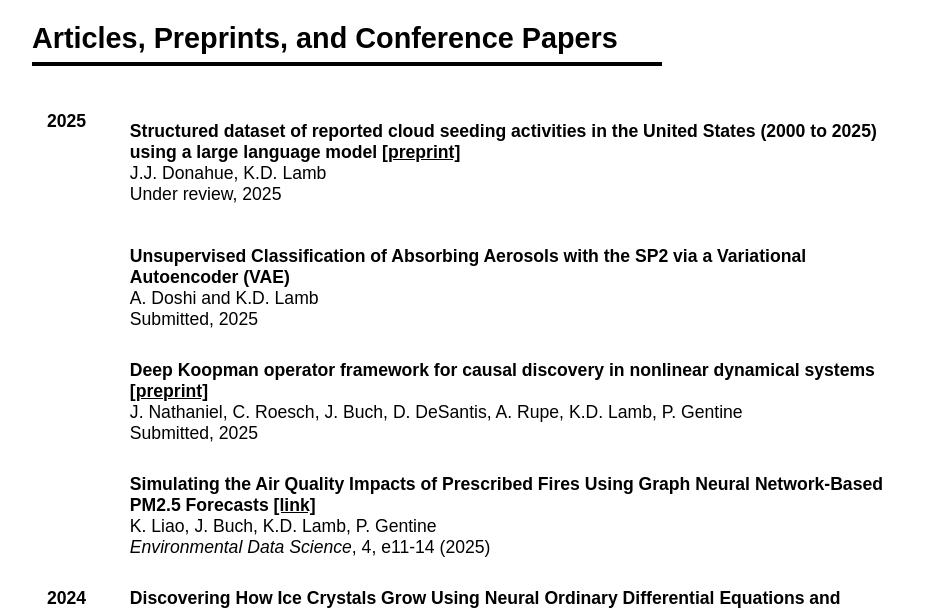
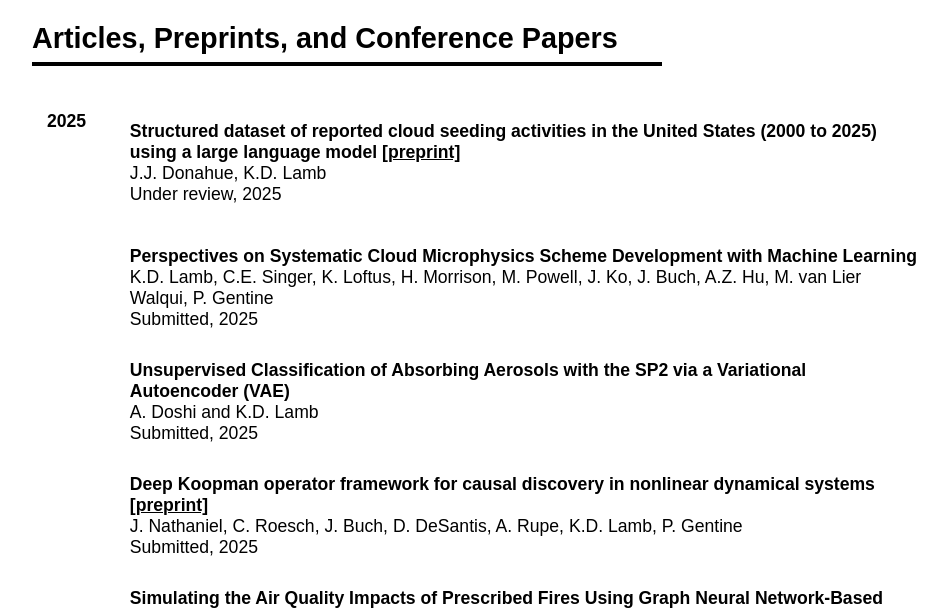
Before and after one commit to kdlamb/kdlamb.github.io, a Jekyll site: the page built from pages/publications.md, in a window 1280 px wide and 900 px high, cut to the strip 290-900 px from the top of the window. Shown: the whole strip, without its empty margins (158-1105 px from the left). Built offline with Jekyll 4.4.1, drawn with Linux system fonts in a browser that asks for light colours; nearby versions of some CDN libraries.

Commit message:
Updated submitted publications

```diff
--- a/pages/publications.md
+++ b/pages/publications.md
@@ -20,6 +20,13 @@ image: waves-band.jpeg
 <td><strong>Structured dataset of reported cloud seeding activities in the United States (2000 to 2025) using a large language model <a href="https://arxiv.org/abs/2505.01555">[preprint]</a></strong><br>
 J.J. Donahue, K.D. Lamb<br>
 Under review, 2025<br></td>
+</tr>
+
+ <tr>
+<td></td>
+<td><strong>Perspectives on Systematic Cloud Microphysics Scheme Development with Machine Learning</strong><br>
+K.D. Lamb, C.E. Singer, K. Loftus, H. Morrison, M. Powell, J. Ko, J. Buch, A.Z. Hu, M. van Lier Walqui, P. Gentine<br>
+Submitted, 2025<br></td>
 </tr>
 
  <tr>
```
